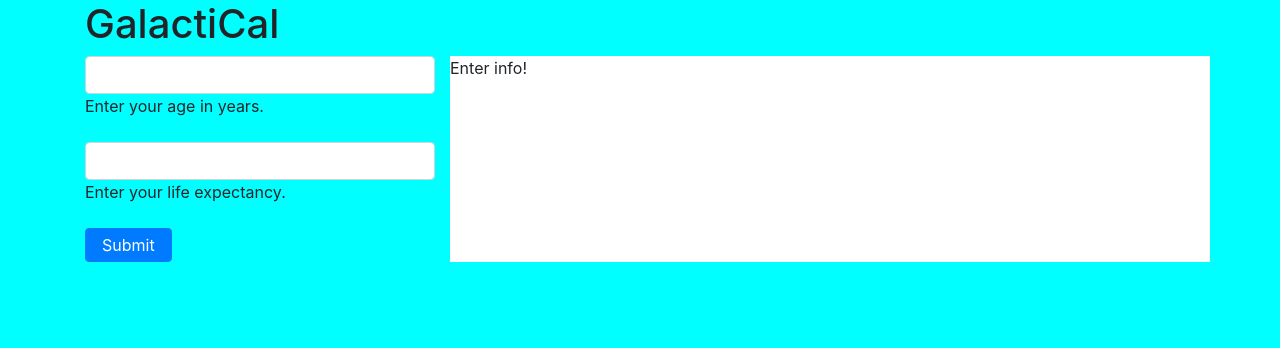
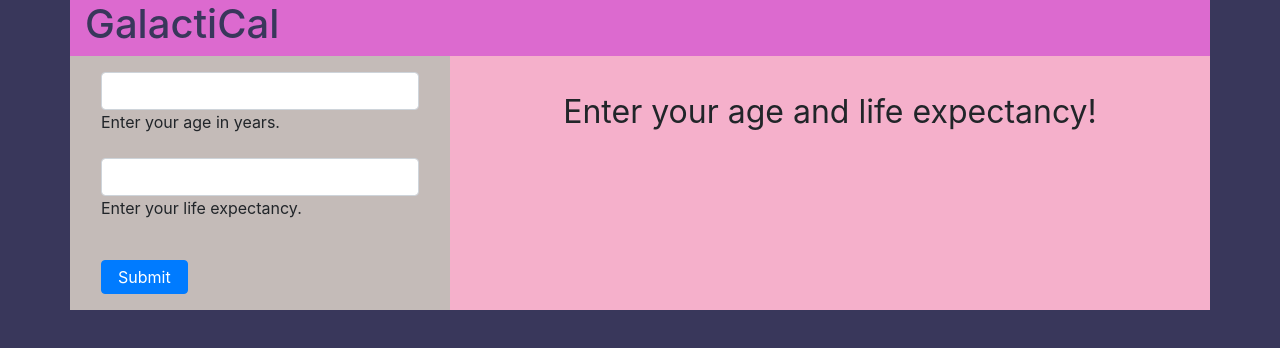
Before and after one commit to mireie/galactic-age, a website built with webpack: page src/index.html in a window 1280 px wide. Built offline with nearby package versions, Linux system fonts and the light colour scheme.

Commit message:
add style

```diff
--- a/src/css/styles.css
+++ b/src/css/styles.css
@@ -1,9 +1,30 @@
 body {
-  background-color: aqua;
+  background-color: #39375B;
 }
 .planet-results {
-  background-color: white;
+  background-color: #F5B0CB;
 }
 .output {
   display:none;
 }
+.no-input p {
+  text-align:center;
+}
+.output > ul > li {
+  font-size:1.5rem;
+  list-style-type:none;
+}
+.user-input {
+  background-color:#C4BBB8;
+}
+.header {
+  background-color:#DC6ACF;
+  color:#39375B;
+}
+.no-input {
+  display:flex;
+  margin:auto;
+  margin-top:1rem;
+  font-size:2rem;
+  padding:1rem;
+}
--- a/src/index.html
+++ b/src/index.html
@@ -11,28 +11,28 @@
 <body>
   <div class="container">
     <div class="row">
-      <div class="col">
+      <div class="col header">
         <h1>GalactiCal</h1>
       </div>
     </div>
     <div class="row">
-      <div class="col-md-4">
+      <div class="col-md-4 user-input">
         <form>
-          <div class="mb-3">
+          <div class="m-3">
             <input class="form-control" type="number" name="age" id="age">
             <label for="age">Enter your age in years.</label>
           </div>
-          <div class="mb-3">
+          <div class="m-3">
             <input class="form-control" type="number" name="expectancy" id="expectancy">
             <label for="expectancy">Enter your life expectancy.</label>
           </div>
-          <div class="btn btn-primary pl-3 pr-3 pt-1 pb-1" id="age-submit">Submit</div>
+          <div class="btn btn-primary pl-3 pr-3 pt-1 pb-1 m-3" id="age-submit">Submit</div>
         </form>
       </div>
       <div class="col planet-results">
         <div class="row">
           <div class="no-input">
-            <p>Enter info!</p>
+            <p>Enter your age and life expectancy!</p>
           </div>
           <div class="output">
             <ul>
```
